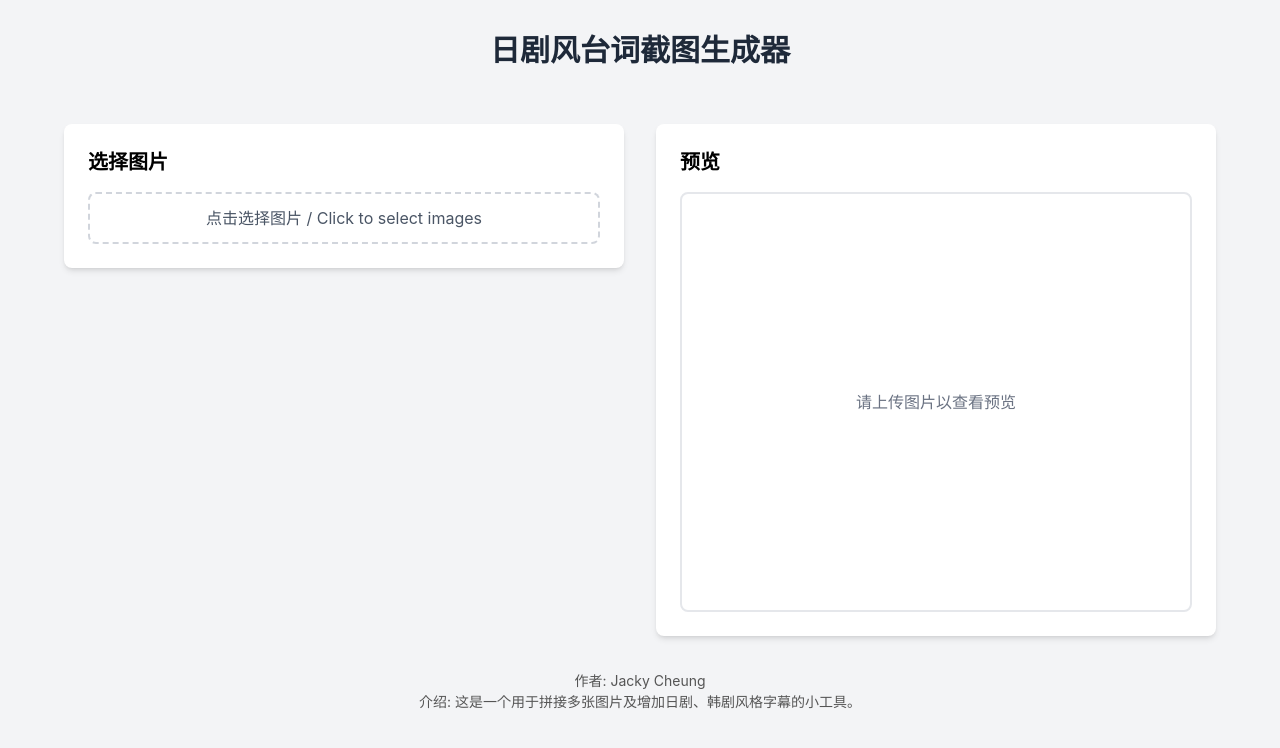
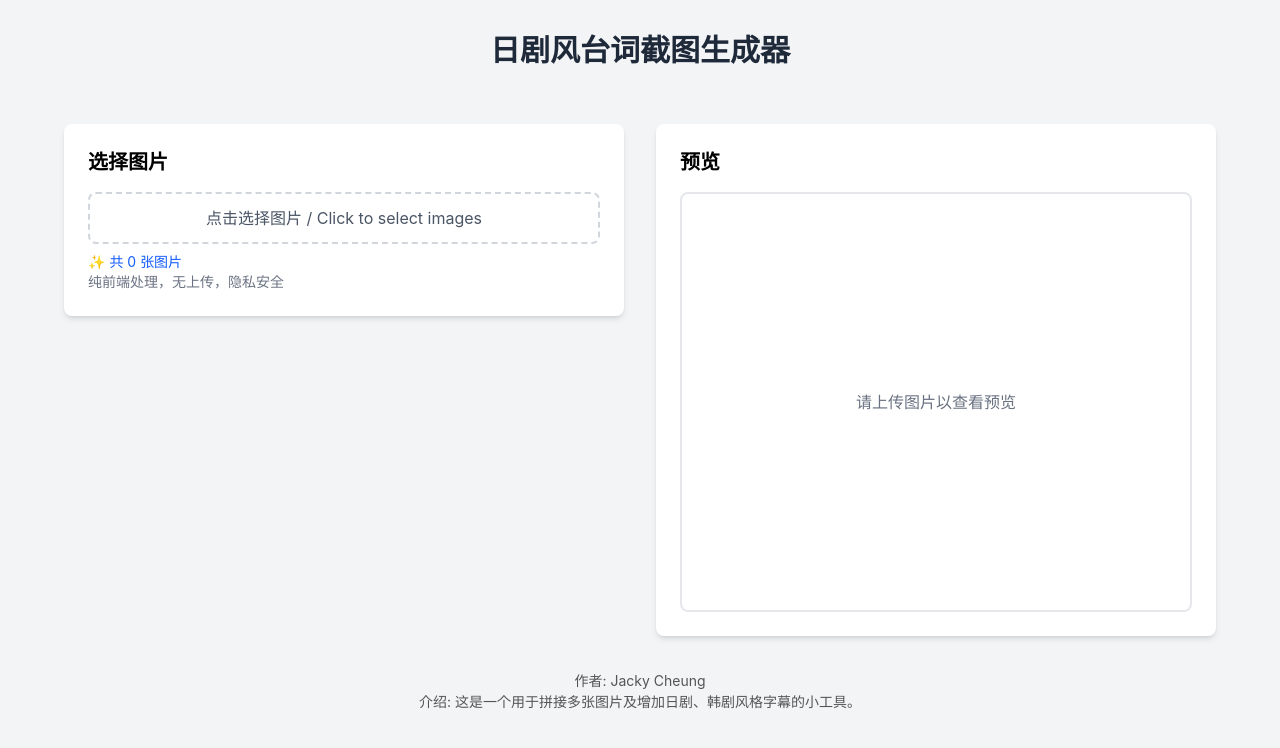
Before and after one commit to jackykh/Image-Stitching-Tool, a React (Vite) app: page / in a window 1280 px wide. Shown: the top 748 px of the page. Built offline with nearby package versions, Linux system fonts and the light colour scheme.

Commit message:
additonal info

```diff
--- a/src/App.tsx
+++ b/src/App.tsx
@@ -337,7 +337,6 @@ function App() {
                 className="hidden"
               />
 
-              {images.length > 0 && (
               <p className="text-sm text-gray-500 mt-2">
                 {/* 第一张图片完整显示，其他图片显示底部15%区域
                   <br /> */}
@@ -347,7 +346,6 @@ function App() {
                 <br />
                 纯前端处理，无上传，隐私安全
               </p>
-              )}
             </div>
 
             {images.map((image, index) => (
```
Lines whose indentation alone changed are shown as unchanged.
